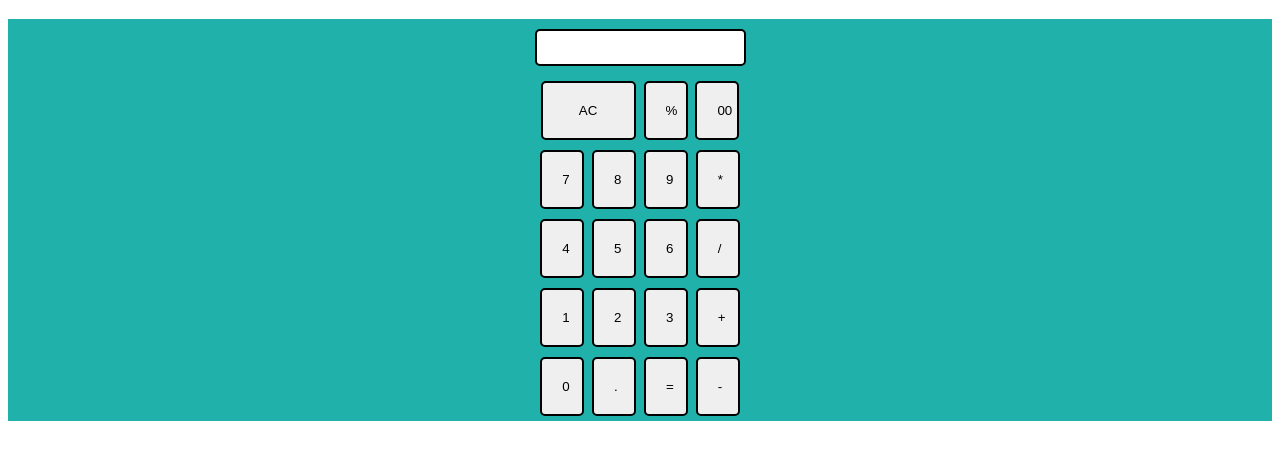
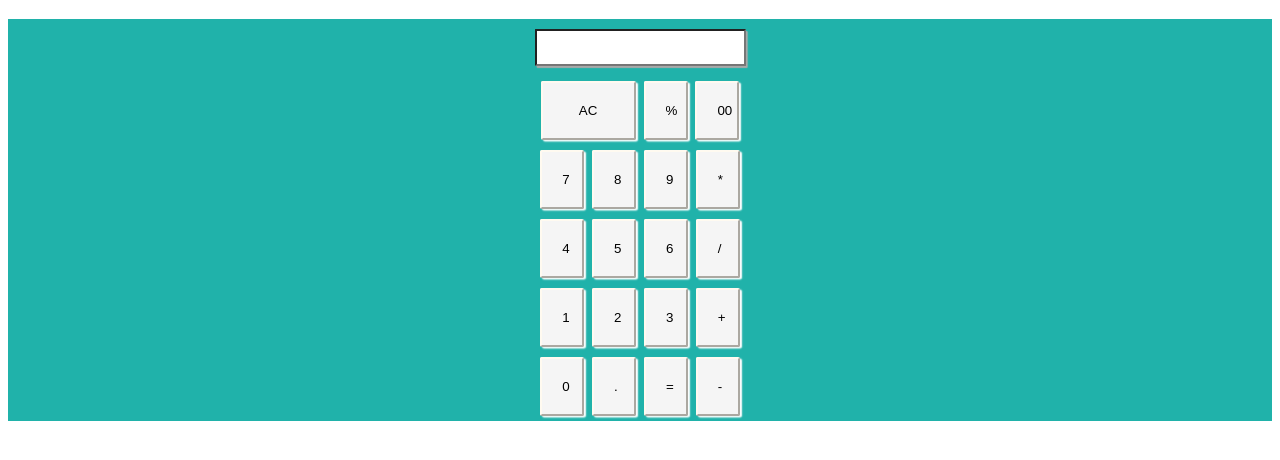
Before and after one commit to harsh852003/JS-PROJECT, a plain HTML site: page index.html in a window 1280 px wide. Shown: the part 62-522 px from the top of the page. Drawn offline with Linux system fonts and the light colour scheme.

Commit message:
css changing

```diff
--- a/style.css
+++ b/style.css
@@ -9,19 +9,26 @@ html {
   padding: 20px;
   margin: 0 2px;
   width: 40px;
-  border: 2px solid black;
-  border-radius: 5px;
+  border-radius: 2px;
+  border-color: floralwhite;
+  background-color: whitesmoke;
   cursor: pointer;
+  box-shadow: 2px 1.5px 1.5px white;
+
+
 }
 .row{
   margin: 5px 0;
+
+
 }
 .row .input{
     margin: 5px;
     padding: 9px 15px;
-    border: 2px solid black;
-    border-radius: 5px;
+    box-shadow: 1.7px 2px 1px darkgrey;;
+    border-radius: 1px;
     font-size: 0.85rem;
+    font-family: 'Roboto', sans-serif white;
 }
 .r1{
   width: 95px;
```
